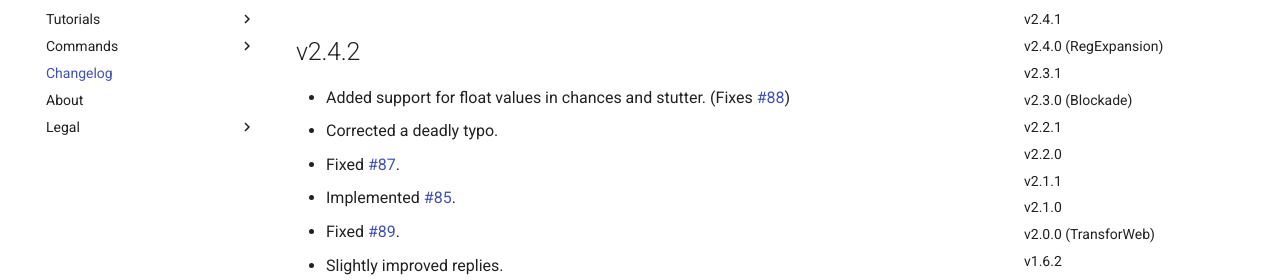
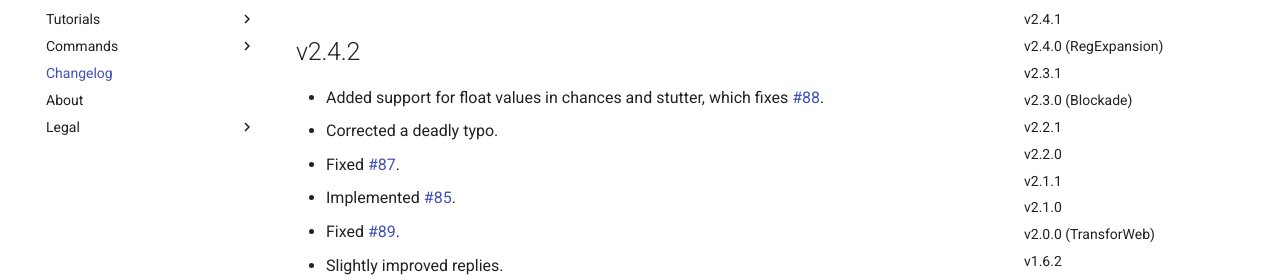
Before and after one commit to dorythecat/TransforMate, an MkDocs documentation site: the page built from docs/changelog.md, in a window 1280 px wide and 900 px high. Shown: the part 146-426 px from the top of the window. Built offline with MkDocs 1.6.1 and Material for MkDocs 9.7.7, drawn with Linux system fonts in a browser that asks for light colours.

Commit message:
Slightly improved changelog

```diff
--- a/docs/changelog.md
+++ b/docs/changelog.md
@@ -1,6 +1,6 @@
 ## v2.4.2
-- Added support for float values in chances and stutter.
-  (Fixes [#88](https://github.com/dorythecat/TransforMate/issues/88))
+- Added support for float values in chances and stutter, which fixes
+  [#88](https://github.com/dorythecat/TransforMate/issues/88).
 - Corrected a deadly typo.
 - Fixed [#87](https://github.com/dorythecat/TransforMate/issues/87).
 - Implemented [#85](https://github.com/dorythecat/TransforMate/issues/85).
```
